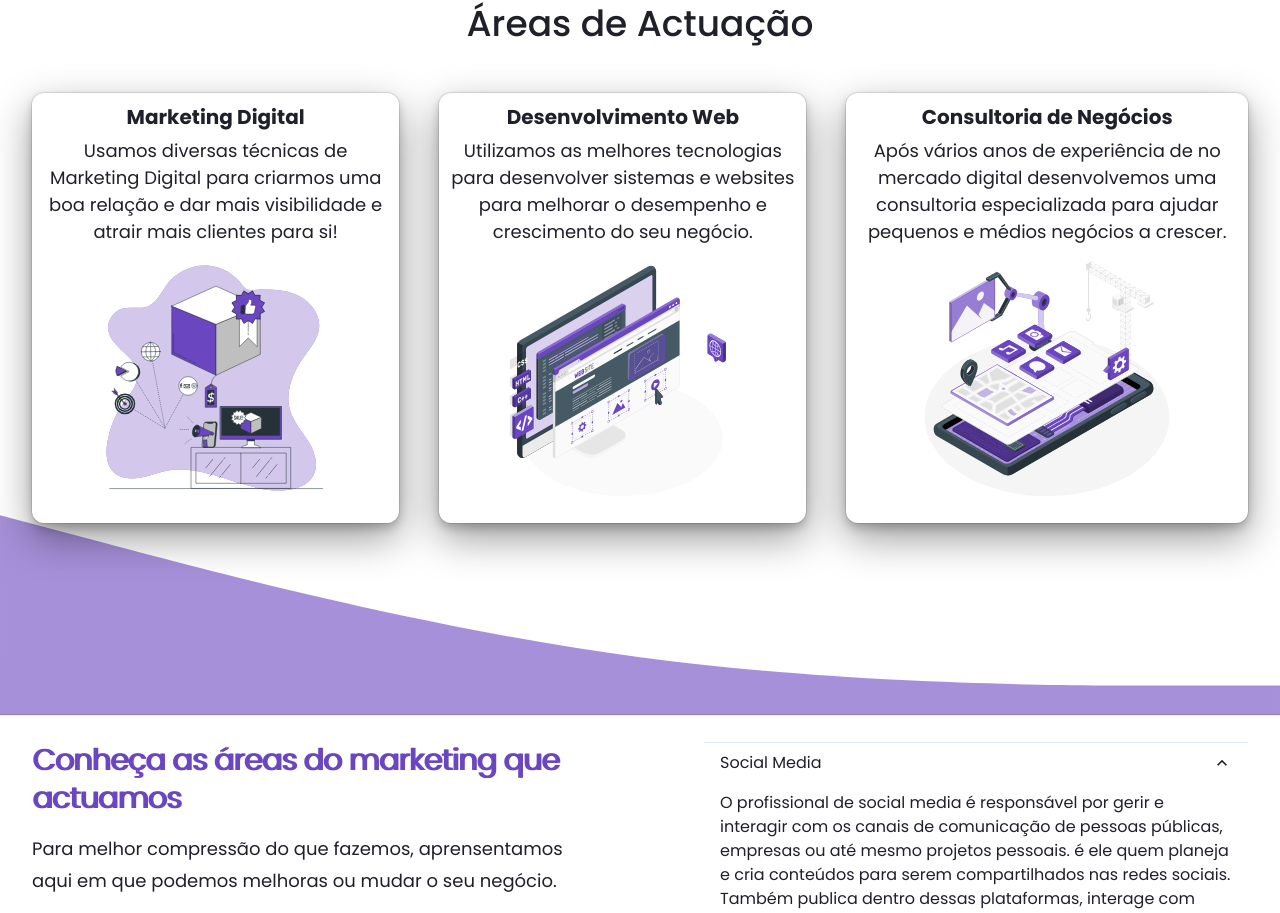
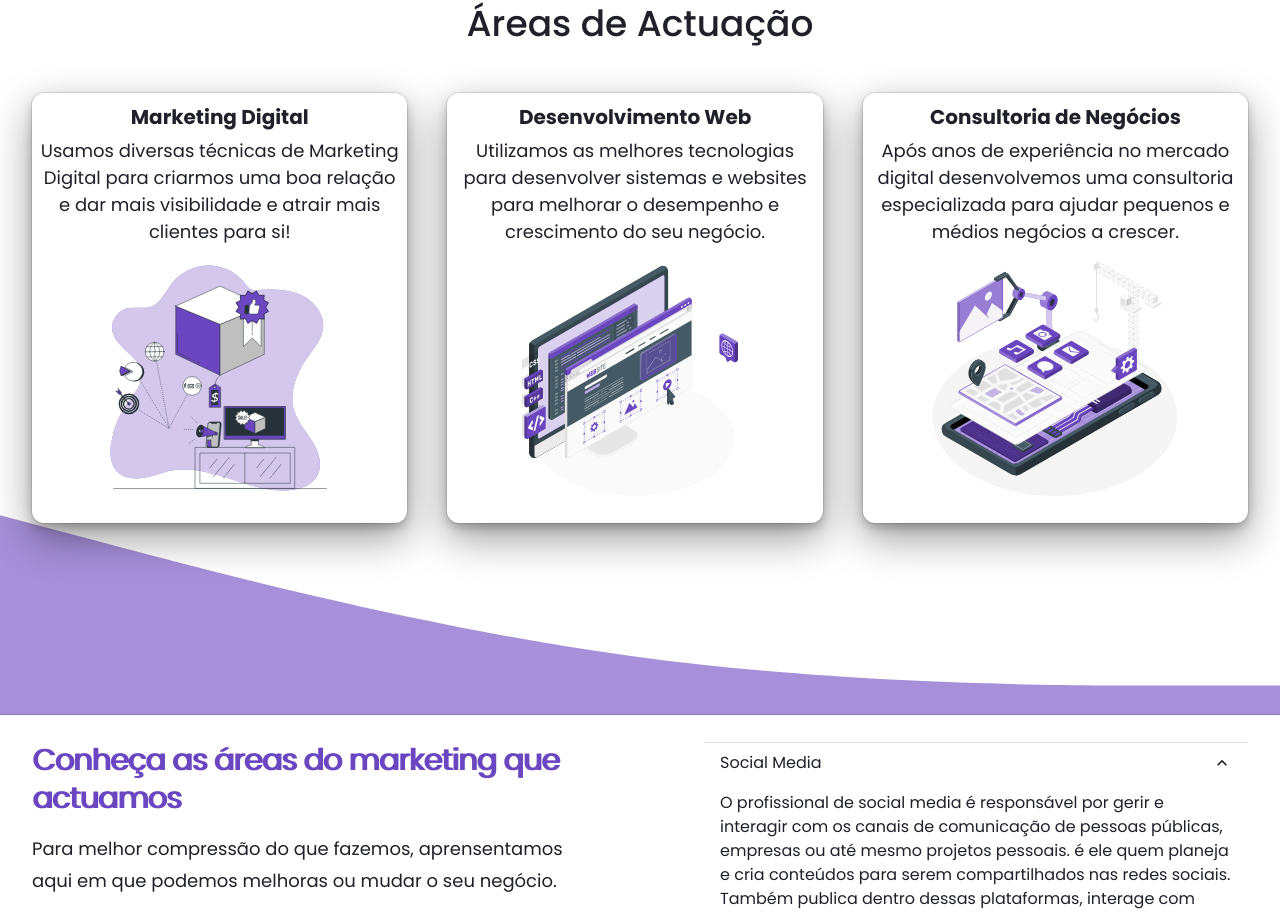
Before and after one commit to Edualicerces10/3exitusrepo, a Next.js app: page / in a window 1280 px wide. Shown: the part 794-1707 px from the top of the page. Built offline with nearby package versions, Linux system fonts and the light colour scheme.

Commit message:
alter text

```diff
--- a/src/components/SectionServices/index.tsx
+++ b/src/components/SectionServices/index.tsx
@@ -57,7 +57,7 @@ export default function SectionServices() {
             <ServiceContent>
               <ServiceHeading>Consultoria de Negócios</ServiceHeading>
               <ServiceText>
-                Após vários anos de experiência de no mercado digital desenvolvemos uma consultoria especializada para ajudar pequenos e médios negócios a crescer.
+                Após anos de experiência no mercado digital desenvolvemos uma consultoria especializada para ajudar pequenos e médios negócios a crescer.
               </ServiceText>
               <ServiceImage src='/img/mobdev.svg' alt='Devices for mobile development'/>
             </ServiceContent>
```
